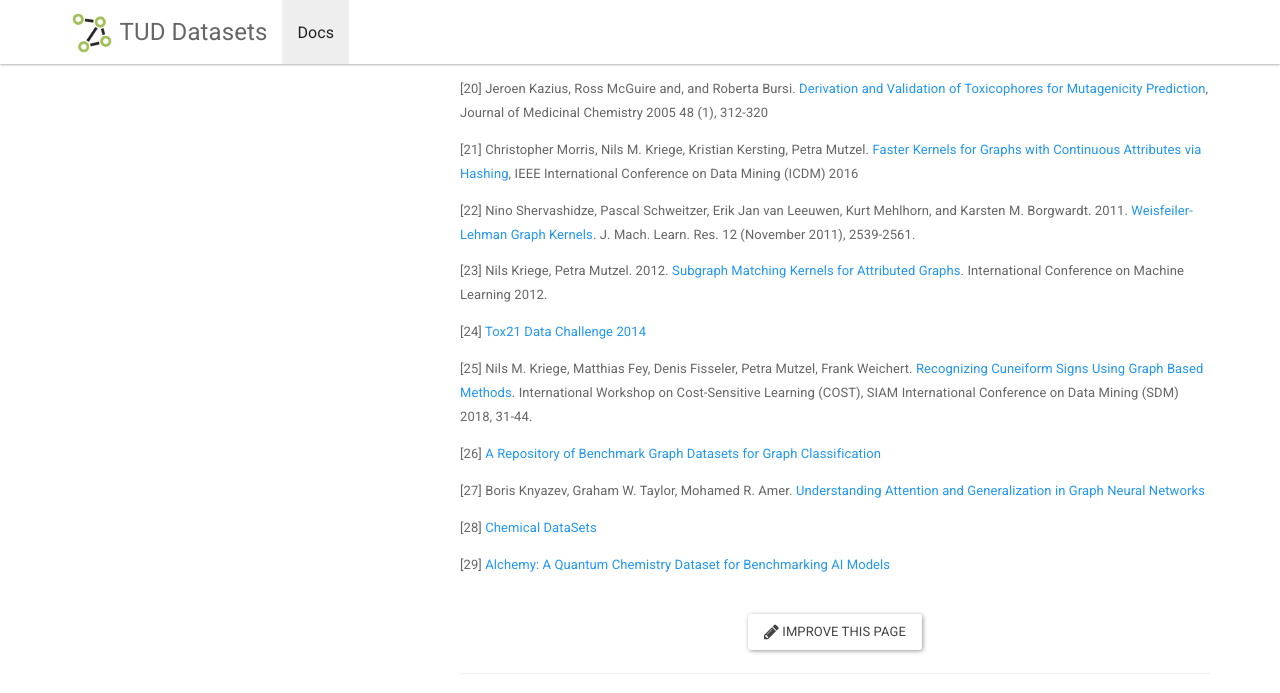
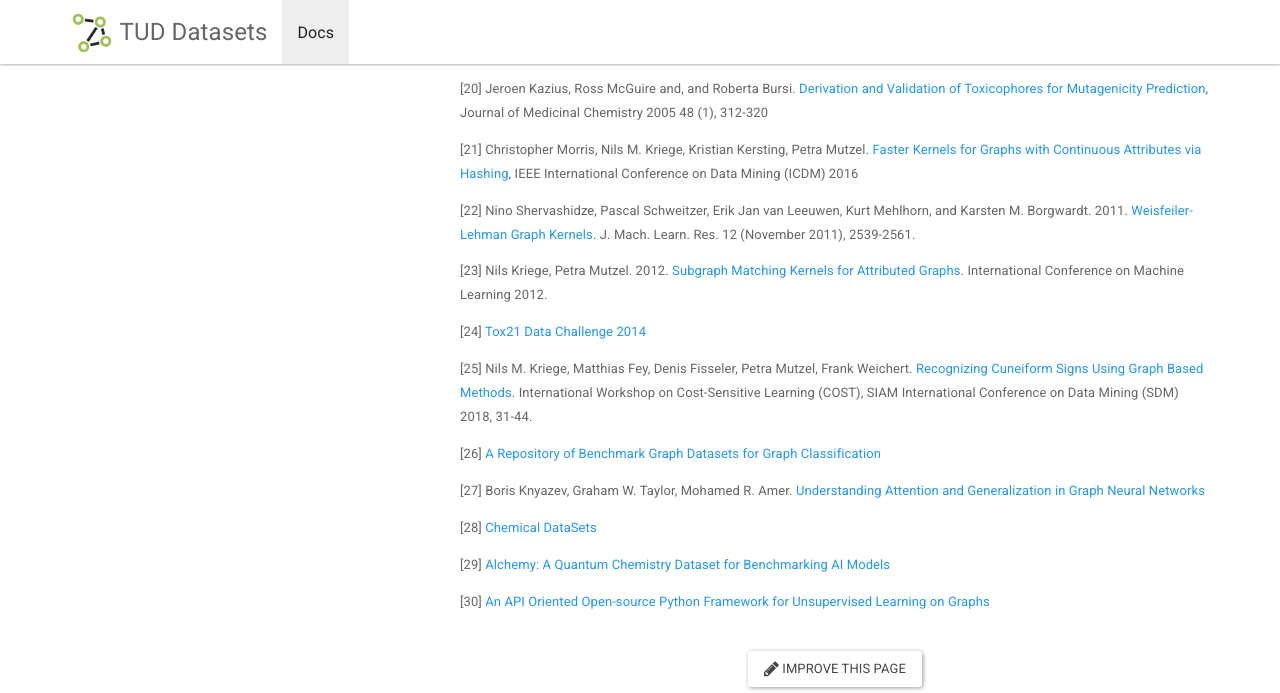
Before and after one commit to chrsmrrs/datasets, a Jekyll site: the page built from _docs/bibliography.md, in a window 1280 px wide and 900 px high, scrolled down 1145 px, cut to the strip 0-693 px from the top of the window. Built offline with Jekyll 4.4.1, drawn with Linux system fonts in a browser that asks for light colours.

Commit message:
Added [30]

```diff
--- a/_docs/bibliography.md
+++ b/_docs/bibliography.md
@@ -72,3 +72,5 @@ Feb. 1996.
 [28] [Chemical DataSets](https://sites.cs.ucsb.edu/~xyan/dataset.htm)
 
 [29] [ Alchemy: A Quantum Chemistry Dataset for Benchmarking AI Models](https://arxiv.org/abs/1906.09427)
+
+[30] [An API Oriented Open-source Python Framework for Unsupervised Learning on Graphs](https://github.com/benedekrozemberczki/karateclub)
```
